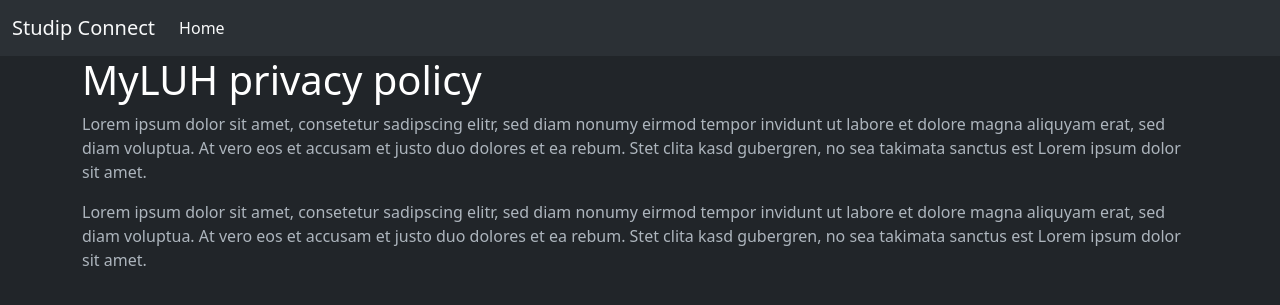
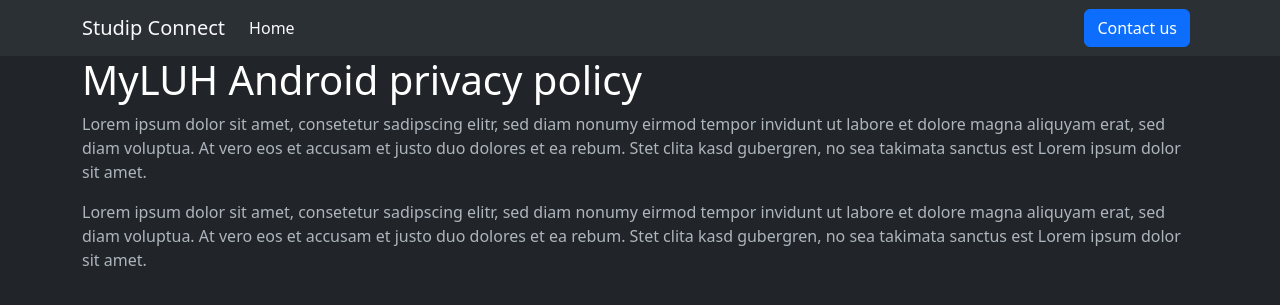
Before and after one commit to studip-connect/studip-connect.github.io, a Jekyll site: the page built from privacy-policy-android.md, in a window 1280 px wide. Shown: the top 305 px of the page. Built offline with Jekyll 4.4.1, drawn with Linux system fonts in a browser that asks for light colours.

Commit message:
✨ Adding a contact button to the navbar

```diff
--- a/_includes/navbar.html
+++ b/_includes/navbar.html
@@ -1,5 +1,5 @@
 <nav class="navbar navbar-expand-lg bg-body-tertiary">
-  <div class="container-fluid">
+  <div class="container">
     <a class="navbar-brand" href="/">Studip Connect</a>
     <button class="navbar-toggler" type="button" data-bs-toggle="collapse" data-bs-target="#navbarNav" aria-controls="navbarNav" aria-expanded="false" aria-label="Toggle navigation">
       <span class="navbar-toggler-icon"></span>
@@ -11,5 +11,9 @@
         </li>
       </ul>
     </div>
+
+    <div class="text-end">
+      <a role="button" class="btn btn-primary me-2" href="mailto:domenikweber+studipconnect@gmail.com,fl.herzog@icloud.com">Contact us</a>
+    </div>
   </div>
 </nav>
--- a/privacy-policy-android.md
+++ b/privacy-policy-android.md
@@ -1,9 +1,9 @@
 ---
-title: MyLUH privacy policy
+title: MyLUH Android privacy policy
 layout: default
 ---
 
-# MyLUH privacy policy
+# MyLUH Android privacy policy
 
 Lorem ipsum dolor sit amet, consetetur sadipscing elitr, sed diam nonumy eirmod tempor invidunt ut labore et dolore magna aliquyam erat, sed diam voluptua. At vero eos et accusam et justo duo dolores et ea rebum. Stet clita kasd gubergren, no sea takimata sanctus est Lorem ipsum dolor sit amet.
 
```
